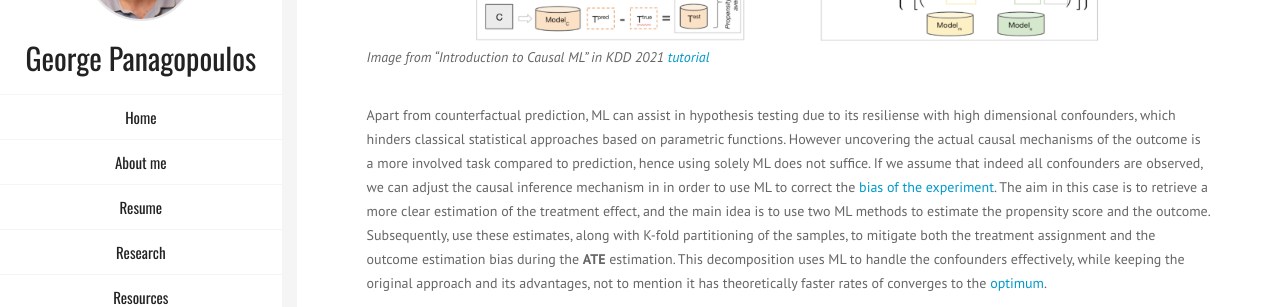
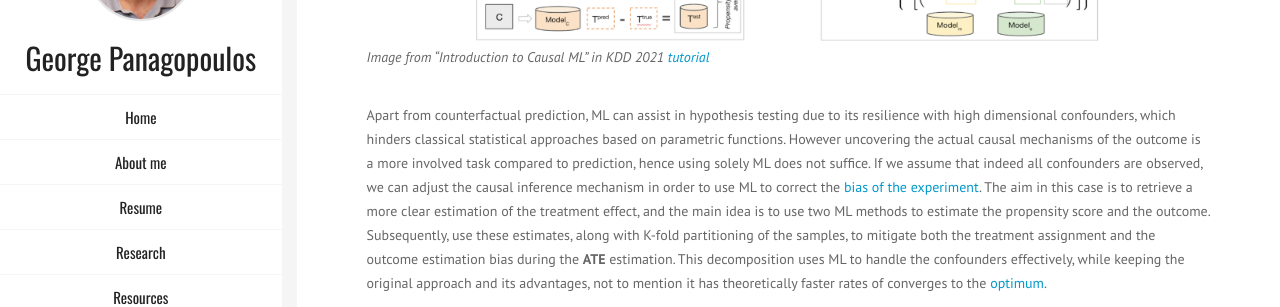
Before and after one commit to geopanag/geopanag.github.io, a Jekyll site: the page built from _posts/2023-05-08-ML-in-Causal-Inference.md, in a window 1280 px wide and 900 px high, scrolled down 2082 px. Shown: the part 154-461 px from the top of the window. Built offline with Jekyll 4.4.1, drawn with Linux system fonts in a browser that asks for light colours; some web fonts are replaced.

Commit message:
Update 2023-05-08-ML-in-Causal-Inference.md

```diff
--- a/_posts/2023-05-08-ML-in-Causal-Inference.md
+++ b/_posts/2023-05-08-ML-in-Causal-Inference.md
@@ -70,9 +70,9 @@ Since the X-learner focuses on learning the uplift function itself, it is better
 <br><br>
 
 
-Apart from counterfactual prediction, ML can assist in hypothesis testing due to its resiliense with high dimensional confounders, which hinders classical statistical approaches based on parametric functions.
+Apart from counterfactual prediction, ML can assist in hypothesis testing due to its resilience with high dimensional confounders, which hinders classical statistical approaches based on parametric functions.
 However uncovering the actual causal mechanisms of the outcome is a more involved task compared to prediction, hence using solely ML does not suffice.
-If we assume that indeed all confounders are observed, we can adjust the causal inference mechanism in in order to use ML to correct the [bias of the experiment](https://academic.oup.com/ectj/article/21/1/C1/5056401?login=false).
+If we assume that indeed all confounders are observed, we can adjust the causal inference mechanism in order to use ML to correct the [bias of the experiment](https://academic.oup.com/ectj/article/21/1/C1/5056401?login=false).
 The aim in this case is to retrieve a more clear estimation of the treatment effect, and the main idea is to use two ML methods to estimate the propensity score and the outcome. Subsequently, use these estimates, along with K-fold partitioning of the samples, to mitigate both the treatment assignment and the outcome estimation bias during the **ATE** estimation.
 This decomposition uses ML to handle the confounders effectively, while keeping the original approach and its advantages, not to mention it has theoretically faster rates of converges to the [optimum](https://www.youtube.com/watch?v=eHOjmyoPCFU).
 
```
